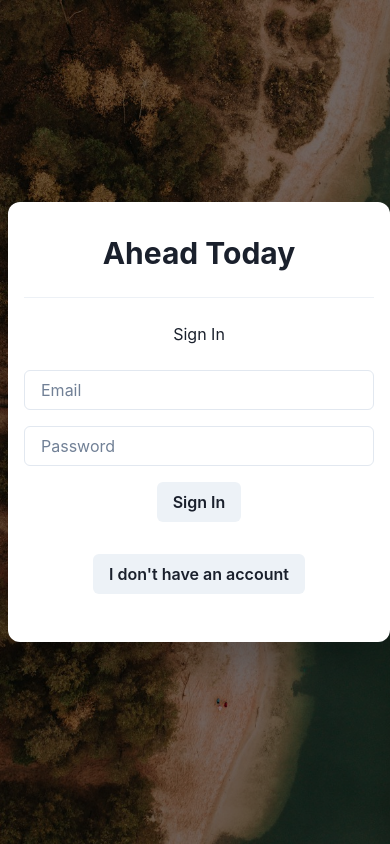
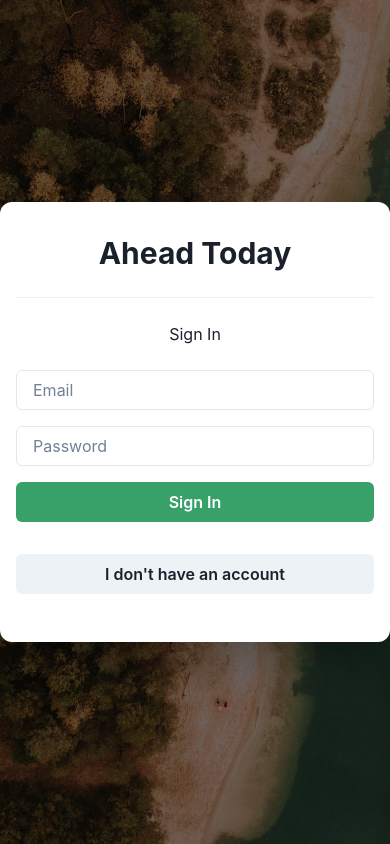
Before and after one commit to AmeilBurke/todo-software-frontend, a React (Vite) app: page / in a window 390 px wide. Built offline with nearby package versions, Linux system fonts and the light colour scheme.

Commit message:
made sign in screen responsive

```diff
--- a/src/components/ComponentsAccountSignInOrCreate/ComponentCreateAccountCardContent.tsx
+++ b/src/components/ComponentsAccountSignInOrCreate/ComponentCreateAccountCardContent.tsx
@@ -46,9 +46,9 @@ const ComponentCreateAccountCardContent = ({
         <Input placeholder="Email" onChange={(event) => setUserEmail(event.target.value)} />
         <Input placeholder="Password" type="password" onChange={(event) => setUserPassword(event.target.value)} />
       </VStack>
-      <VStack spacing="8">
-        <Button onClick={createAccountHandler}>Create Account</Button>
-        <Button onClick={() => setCreateAccount(false)}>I have an account</Button>
+      <VStack w="100%" spacing="8">
+        <Button w={["100%"]} onClick={createAccountHandler} colorScheme="green" >Create Account</Button>
+        <Button w={["100%"]} onClick={() => setCreateAccount(false)}>I have an account</Button>
       </VStack>
     </VStack>
   );
--- a/src/components/ComponentsAccountSignInOrCreate/ComponentSigninCardContent.tsx
+++ b/src/components/ComponentsAccountSignInOrCreate/ComponentSigninCardContent.tsx
@@ -46,7 +46,6 @@ const ComponentSigninCardContent = ({
           await GetFullProfileInformation(isJWTTokenValidResponse.sub);
         if (typeof fullProfileInfoinformationResponse !== "string") {
           setAccountInfo(fullProfileInfoinformationResponse);
-          // console.log(fullProfileInfoinformationResponse);
           toast.success(`welcome ${fullProfileInfoinformationResponse.account_username}`);
         }
       }
@@ -59,9 +58,9 @@ const ComponentSigninCardContent = ({
       <VStack w="100%" mb="4" spacing="4" >
         <Input placeholder="Email" onChange={(event) => handleUserEmailInput(event.target.value)} />
         <Input placeholder="Password" type="password" onChange={(event) => handleUserPasswordInput(event.target.value)} />
-        <VStack spacing="8">
-          <Button onClick={() => getJWTTokenFromBackend(userGivenEmail, userGivenPassword)}>Sign In</Button>
-          <Button onClick={() => setCreateAccount(true)}>I don't have an account</Button>
+        <VStack w="full" spacing="8">
+          <Button w={["full"]} onClick={() => getJWTTokenFromBackend(userGivenEmail, userGivenPassword)} colorScheme="green" >Sign In</Button>
+          <Button w={["full"]} onClick={() => setCreateAccount(true)}>I don't have an account</Button>
         </VStack>
       </VStack>
     </VStack>
--- a/src/pages/PageAccountSignInOrCreate.tsx
+++ b/src/pages/PageAccountSignInOrCreate.tsx
@@ -25,7 +25,7 @@ const PageAccountSignInOrCreate = ({
   return (
     <HStack position="relative" h="100vh" w="100vw" justifyContent="space-around">
       <Image position="absolute" zIndex="1" h="100%" w="100%" objectFit="cover" filter="auto" brightness="50%" src={signInImg} alt="sign-in image" />
-      <Box></Box>
+      <Box display={["none", null, null, "block"]} ></Box>
       <Box position="relative" zIndex="2" height="fit-content" width="fit-content" py="8" px="4" rounded="12" bg="white" shadow="2xl" >
         <VStack>
           <Heading mb="4">Ahead Today</Heading>
--- a/src/pages/PageDashboard.tsx
+++ b/src/pages/PageDashboard.tsx
@@ -11,6 +11,8 @@ import ComponentAddNewItemInput from "../components/ComponentsPageDashboard/Comp
 import ComponentSettingsMenu from "../components/ComponentsPageDashboard/ComponentSettingsMenu";
 import apiRequestDeleteIndividualTodoPage from "../apiRequests/DELETE/apiRequestDeleteIndividualTodoPage";
 import toast from "react-hot-toast";
+
+// TODO: design html & css
 
 const PageDashboard = ({ accountInfo }: { accountInfo: Account }) => {
 
@@ -155,8 +157,6 @@ const PageDashboard = ({ accountInfo }: { accountInfo: Account }) => {
       setActiveTodoPageTodos(undefined);
       setActiveTodoPageInfo(undefined);
       setAllTodoPagesFromApi(undefined);
-      // figure out how to check type of empty allTodoPagesFromApi[0]
-      // console.log(allTodoPagesFromApi[0]);
     }
   }
 
```
